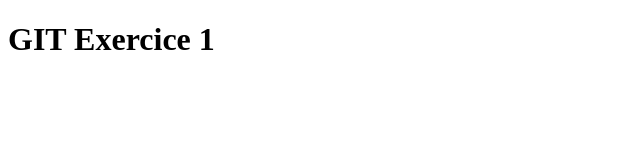
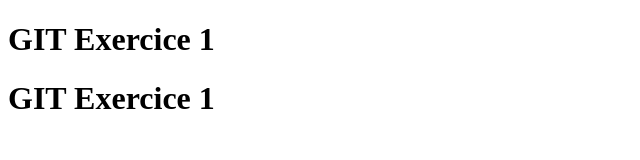
Before and after one commit to omarSaadi15/n61-remote-git-, a plain HTML site: page index.html in a window 1280 px wide. Shown: the whole page, without its empty margins (0-640 px from the left). Drawn offline with Linux system fonts and the light colour scheme.

Commit message:
mettre a jour les fichiersindex.html

```diff
--- a/index.html
+++ b/index.html
@@ -8,5 +8,6 @@
 </head>
 <body>
     <h1>GIT Exercice 1</h1>
+    <h1>GIT Exercice 1</h1>
 </body>
 </html>
```
